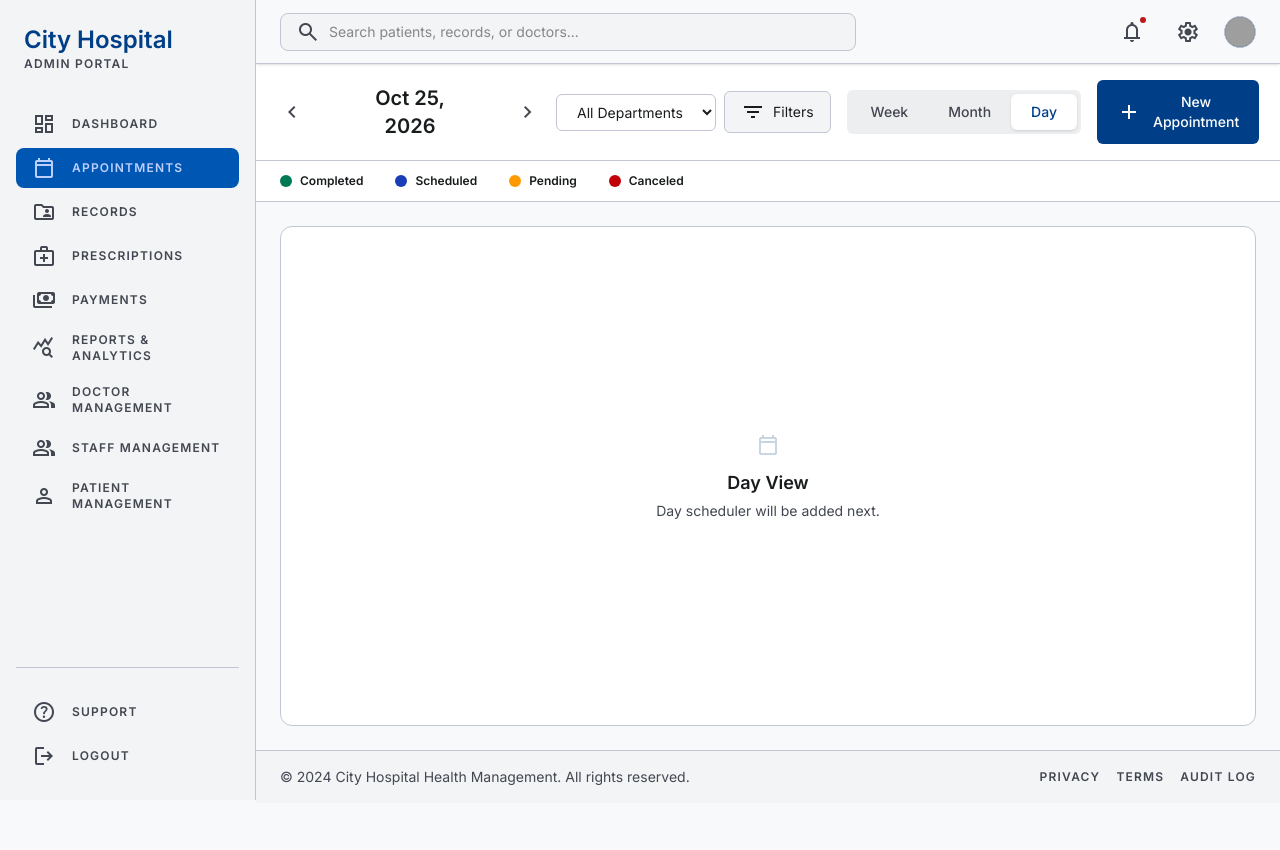
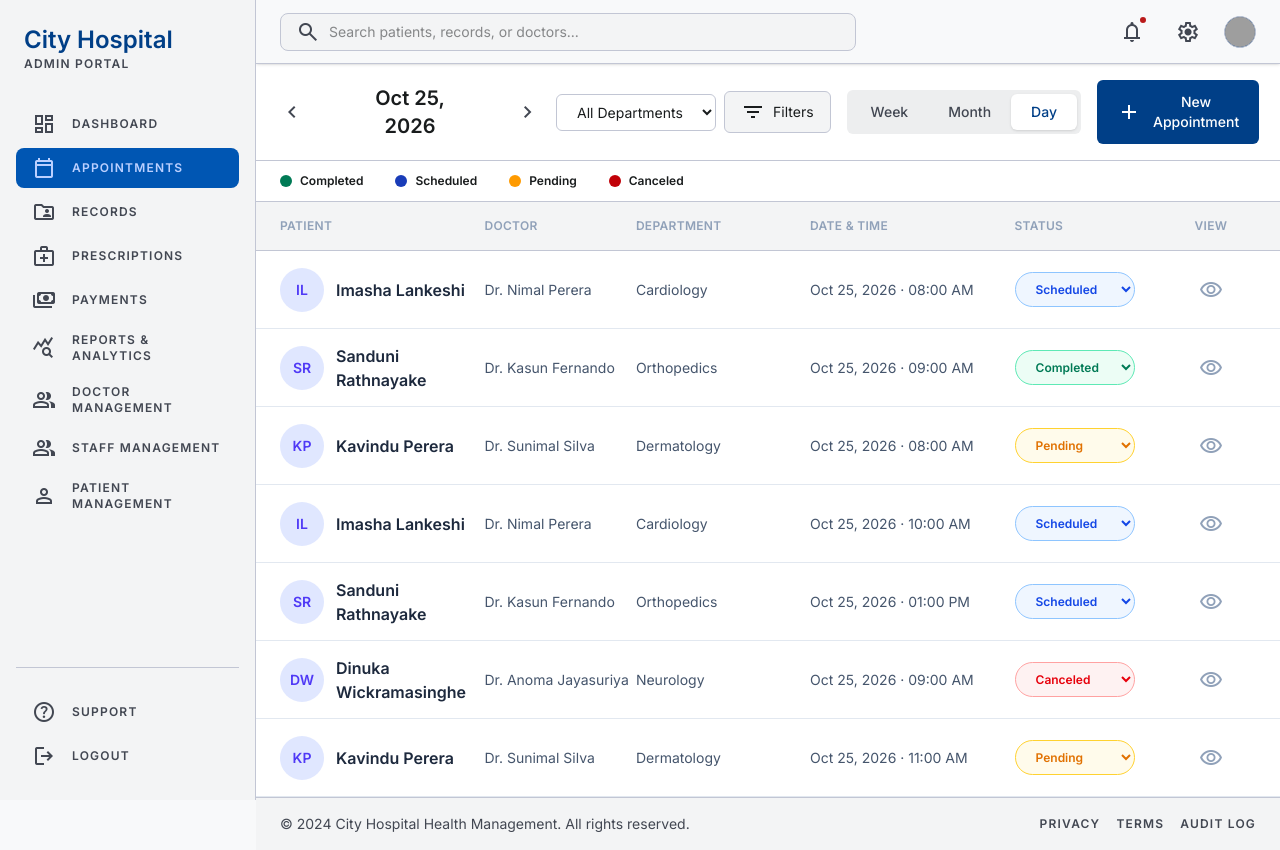
Before and after one commit to Wijeboy/Healthcare-Management-System, a React (Vite) app in the folder Frontend/: page /dashboard/appointments in a window 1280 px wide. Both pictures are taken after a click on the button "Day". Before the commit the page ends 803 px from the top, so only its background shows below. Built offline with nearby package versions, Linux system fonts and the light colour scheme; grey boxes are pictures that could not be loaded.

Commit message:
Add appointment scheduler day view

```diff
--- /dev/null
+++ b/Frontend/src/components/appointments/AppointmentDayView.jsx
@@ -0,0 +1,205 @@
+import { useState } from 'react'
+
+const initialAppointments = [
+  {
+    id: 1,
+    initials: 'IL',
+    patient: 'Imasha Lankeshi',
+    doctor: 'Dr. Nimal Perera',
+    department: 'Cardiology',
+    dateTime: 'Oct 25, 2026 · 08:00 AM',
+    status: 'Scheduled',
+  },
+  {
+    id: 2,
+    initials: 'SR',
+    patient: 'Sanduni Rathnayake',
+    doctor: 'Dr. Kasun Fernando',
+    department: 'Orthopedics',
+    dateTime: 'Oct 25, 2026 · 09:00 AM',
+    status: 'Completed',
+  },
+  {
+    id: 3,
+    initials: 'KP',
+    patient: 'Kavindu Perera',
+    doctor: 'Dr. Sunimal Silva',
+    department: 'Dermatology',
+    dateTime: 'Oct 25, 2026 · 08:00 AM',
+    status: 'Pending',
+  },
+  {
+    id: 4,
+    initials: 'IL',
+    patient: 'Imasha Lankeshi',
+    doctor: 'Dr. Nimal Perera',
+    department: 'Cardiology',
+    dateTime: 'Oct 25, 2026 · 10:00 AM',
+    status: 'Scheduled',
+  },
+  {
+    id: 5,
+    initials: 'SR',
+    patient: 'Sanduni Rathnayake',
+    doctor: 'Dr. Kasun Fernando',
+    department: 'Orthopedics',
+    dateTime: 'Oct 25, 2026 · 01:00 PM',
+    status: 'Scheduled',
+  },
+  {
+    id: 6,
+    initials: 'DW',
+    patient: 'Dinuka Wickramasinghe',
+    doctor: 'Dr. Anoma Jayasuriya',
+    department: 'Neurology',
+    dateTime: 'Oct 25, 2026 · 09:00 AM',
+    status: 'Canceled',
+  },
+  {
+    id: 7,
+    initials: 'KP',
+    patient: 'Kavindu Perera',
+    doctor: 'Dr. Sunimal Silva',
+    department: 'Dermatology',
+    dateTime: 'Oct 25, 2026 · 11:00 AM',
+    status: 'Pending',
+  },
+]
+
+const statuses = ['Scheduled', 'Completed', 'Pending', 'Canceled']
+
+function getStatusClasses(status) {
+  if (status === 'Scheduled') {
+    return 'border-blue-300 bg-blue-50 text-blue-700'
+  }
+
+  if (status === 'Completed') {
+    return 'border-emerald-300 bg-emerald-50 text-emerald-700'
+  }
+
+  if (status === 'Pending') {
+    return 'border-amber-300 bg-amber-50 text-amber-600'
+  }
+
+  if (status === 'Canceled') {
+    return 'border-red-300 bg-red-50 text-red-600'
+  }
+
+  return 'border-slate-300 bg-white text-slate-600'
+}
+
+export default function AppointmentDayView() {
+  const [appointments, setAppointments] = useState(initialAppointments)
+
+  function handleStatusChange(id, newStatus) {
+    setAppointments((currentAppointments) =>
+      currentAppointments.map((appointment) =>
+        appointment.id === id
+          ? { ...appointment, status: newStatus }
+          : appointment
+      )
+    )
+  }
+
+  return (
+    <div className="bg-white">
+
+      {/* Table Header */}
+      <div className="grid grid-cols-[1.35fr_1fr_1.15fr_1.35fr_1fr_90px] border-b border-outline-variant bg-surface-container-low px-6 py-4">
+        <div className="text-xs font-semibold uppercase tracking-wide text-slate-400">
+          Patient
+        </div>
+
+        <div className="text-xs font-semibold uppercase tracking-wide text-slate-400">
+          Doctor
+        </div>
+
+        <div className="text-xs font-semibold uppercase tracking-wide text-slate-400">
+          Department
+        </div>
+
+        <div className="text-xs font-semibold uppercase tracking-wide text-slate-400">
+          Date &amp; Time
+        </div>
+
+        <div className="text-xs font-semibold uppercase tracking-wide text-slate-400">
+          Status
+        </div>
+
+        <div className="text-center text-xs font-semibold uppercase tracking-wide text-slate-400">
+          View
+        </div>
+      </div>
+
+      {/* Appointment Rows */}
+      {appointments.map((appointment) => (
+        <div
+          key={appointment.id}
+          className="grid min-h-[78px] grid-cols-[1.35fr_1fr_1.15fr_1.35fr_1fr_90px] items-center border-b border-slate-200 px-6"
+        >
+
+          {/* Patient */}
+          <div className="flex items-center gap-3">
+            <div className="flex h-11 w-11 shrink-0 items-center justify-center rounded-full bg-indigo-100 text-sm font-semibold text-indigo-600">
+              {appointment.initials}
+            </div>
+
+            <p className="font-semibold text-slate-800">
+              {appointment.patient}
+            </p>
+          </div>
+
+          {/* Doctor */}
+          <div className="text-sm text-slate-600">
+            {appointment.doctor}
+          </div>
+
+          {/* Department */}
+          <div className="text-sm text-slate-600">
+            {appointment.department}
+          </div>
+
+          {/* Date & Time */}
+          <div className="text-sm text-slate-600">
+            {appointment.dateTime}
+          </div>
+
+          {/* Status */}
+          <div>
+            <select
+              value={appointment.status}
+              onChange={(event) =>
+                handleStatusChange(appointment.id, event.target.value)
+              }
+              className={`min-w-[120px] rounded-full border px-4 py-2 text-xs font-semibold outline-none ${getStatusClasses(
+                appointment.status
+              )}`}
+            >
+              {statuses.map((status) => (
+                <option
+                  key={status}
+                  value={status}
+                >
+                  {status}
+                </option>
+              ))}
+            </select>
+          </div>
+
+          {/* View */}
+          <div className="text-center">
+            <button
+              type="button"
+              className="rounded-full p-2 text-slate-400 transition-colors hover:bg-slate-100 hover:text-primary"
+              aria-label={`View ${appointment.patient}`}
+            >
+              <span className="material-symbols-outlined text-[19px]">
+                visibility
+              </span>
+            </button>
+          </div>
+        </div>
+      ))}
+    </div>
+  )
+}
--- a/Frontend/src/pages/GlobalAppointmentScheduler.jsx
+++ b/Frontend/src/pages/GlobalAppointmentScheduler.jsx
@@ -1,5 +1,6 @@
 import { useState } from 'react'
 import AppointmentMonthView from '../components/appointments/AppointmentMonthView'
+import AppointmentDayView from '../components/appointments/AppointmentDayView'
 
 export default function GlobalAppointmentScheduler() {
   const [view, setView] = useState('week')
@@ -78,6 +79,7 @@ export default function GlobalAppointmentScheduler() {
               <option>Pediatrics</option>
               <option>Radiology</option>
               <option>Orthopedics</option>
+              <option>Dermatology</option>
             </select>
 
             <button
@@ -161,7 +163,6 @@ export default function GlobalAppointmentScheduler() {
 
             {/* Day Headers */}
             <div className="grid grid-cols-[80px_repeat(6,1fr)] border-b border-outline-variant bg-surface-container-low">
-
               <div className="border-r border-outline-variant"></div>
 
               {[
@@ -460,26 +461,9 @@ export default function GlobalAppointmentScheduler() {
 
       {/* =====================================================
           DAY VIEW
-          We will replace this after you send the Day UI.
       ====================================================== */}
       {view === 'day' && (
-        <div className="bg-surface p-6">
-          <div className="flex min-h-[500px] items-center justify-center rounded-xl border border-outline-variant bg-white">
-            <div className="text-center">
-              <span className="material-symbols-outlined text-5xl text-slate-300">
-                calendar_today
-              </span>
-
-              <h3 className="mt-3 text-lg font-semibold text-on-surface">
-                Day View
-              </h3>
-
-              <p className="mt-1 text-sm text-on-surface-variant">
-                Day scheduler will be added next.
-              </p>
-            </div>
-          </div>
-        </div>
+        <AppointmentDayView />
       )}
 
     </section>
```
